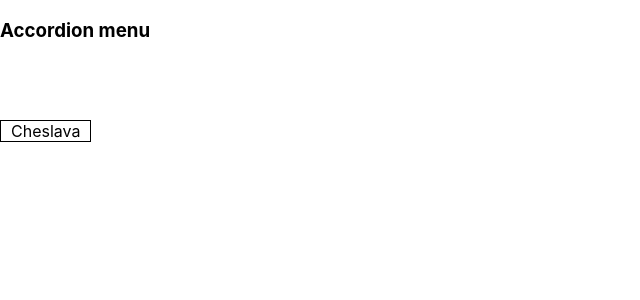
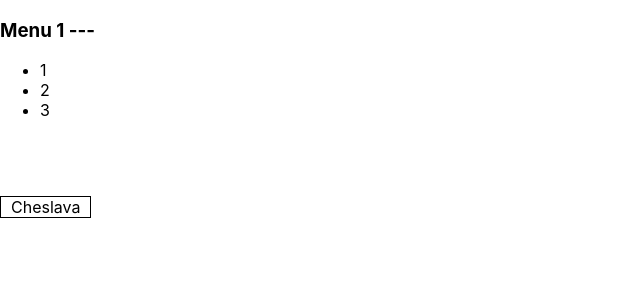
Before and after one commit to Sbagdasar/typescript, a React (Create React App) app: page / in a window 1280 px wide. Shown: the top 300 px of the page, without its empty margins (0-640 px from the left). Built offline with nearby package versions, Linux system fonts and the light colour scheme.

Commit message:
added reducerAccordion.ts

```diff
--- a/src/App.tsx
+++ b/src/App.tsx
@@ -21,9 +21,9 @@ let [ratingValue, setRatingValue]=useState<RatingValueType>(0)
             {/*<PageTitle title={"App title"}/>*/}
             {/*<PageTitle title={"App title2"}/>*/}
 
-            {/*<UnControlAccordion titleValue={'Menu 1'}/>*/}
+            <UnControlAccordion titleValue={'Menu 1'}/>
             {/*<UnControlRating/>*/}
-            <Accordion titleValue={'Accordion menu'} collapsed={collapse} onChange={()=>setCollapse(!collapse)} items={arr}  onClick={(value)=>{alert(value)}}/>
+            {/*<Accordion titleValue={'Accordion menu'} collapsed={collapse} onChange={()=>setCollapse(!collapse)} items={arr}  onClick={(value)=>{alert(value)}}/>*/}
             <br/>
             <br/>
             <br/>
--- a/src/components/UnControlAccordion/UnControlAccordion.tsx
+++ b/src/components/UnControlAccordion/UnControlAccordion.tsx
@@ -1,18 +1,23 @@
-import React, {useEffect, useState} from "react";
+import React, {useReducer} from "react";
+import {reducer} from "./reducerAccordion";
 
 type UnControlAccordionPropsType = {
     titleValue: string;
 }
 
 function UnControlAccordion(props: UnControlAccordionPropsType) {
-const [collapsed, setCollapsed]= useState(false)
+
+// const [collapsed, setCollapsed]= useState(false)
+    const [collapsed, dispatch] =  useReducer(reducer,{collapsed:false})
     const setCollapse=()=>{
-        setCollapsed(!collapsed)
+
+        dispatch({type:"TOGGLE-ACCORDION"})
     }
+
     return (
         <div>
             <AccordionTitle title={props.titleValue} callback={setCollapse}/>
-           {!collapsed &&
+           {!collapsed.collapsed &&
                 <AccordionBody/>
             }
         </div>
--- /dev/null
+++ b/src/components/UnControlAccordion/reducerAccordion.ts
@@ -0,0 +1,14 @@
+export type ActionType = {
+    type: "TOGGLE-ACCORDION"
+}
+export type StateType = {
+    collapsed: boolean
+}
+export const reducer = (state: StateType, action: ActionType):StateType => {
+    switch (action.type) {
+        case "TOGGLE-ACCORDION":
+            return {...state, collapsed:!state.collapsed}
+        default:
+            return state
+    }
+}
```
Also changed, not shown: 1 other file (tests, documents, lock files or other folders).
